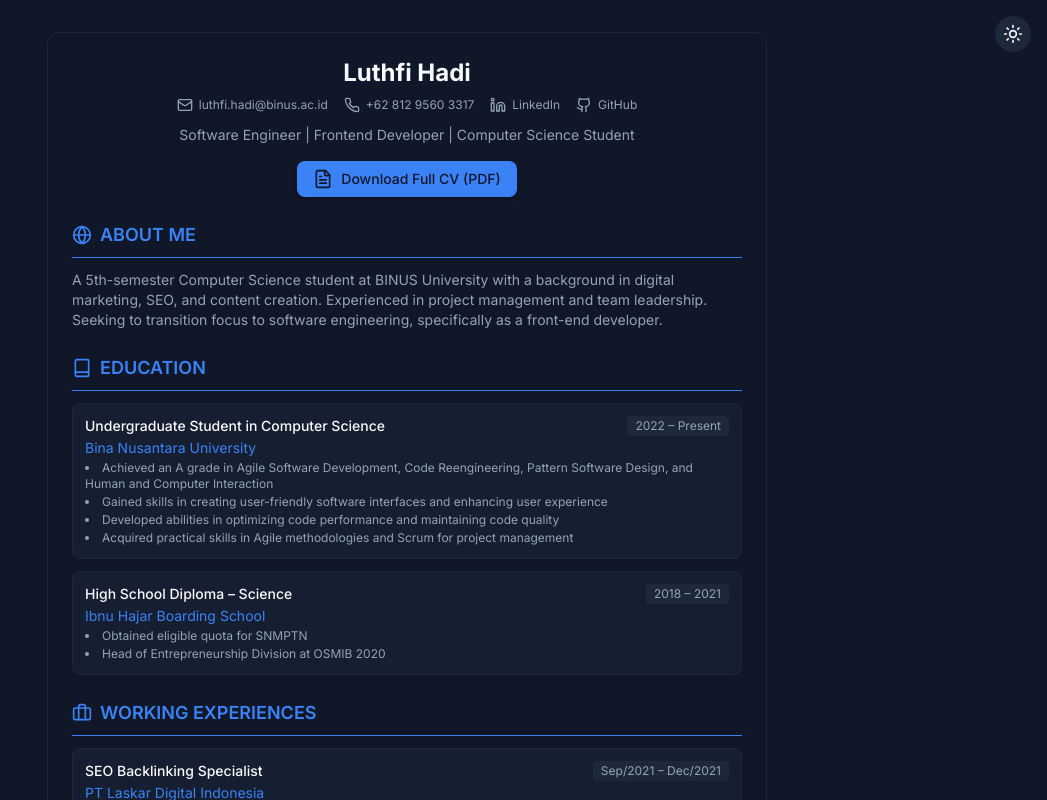
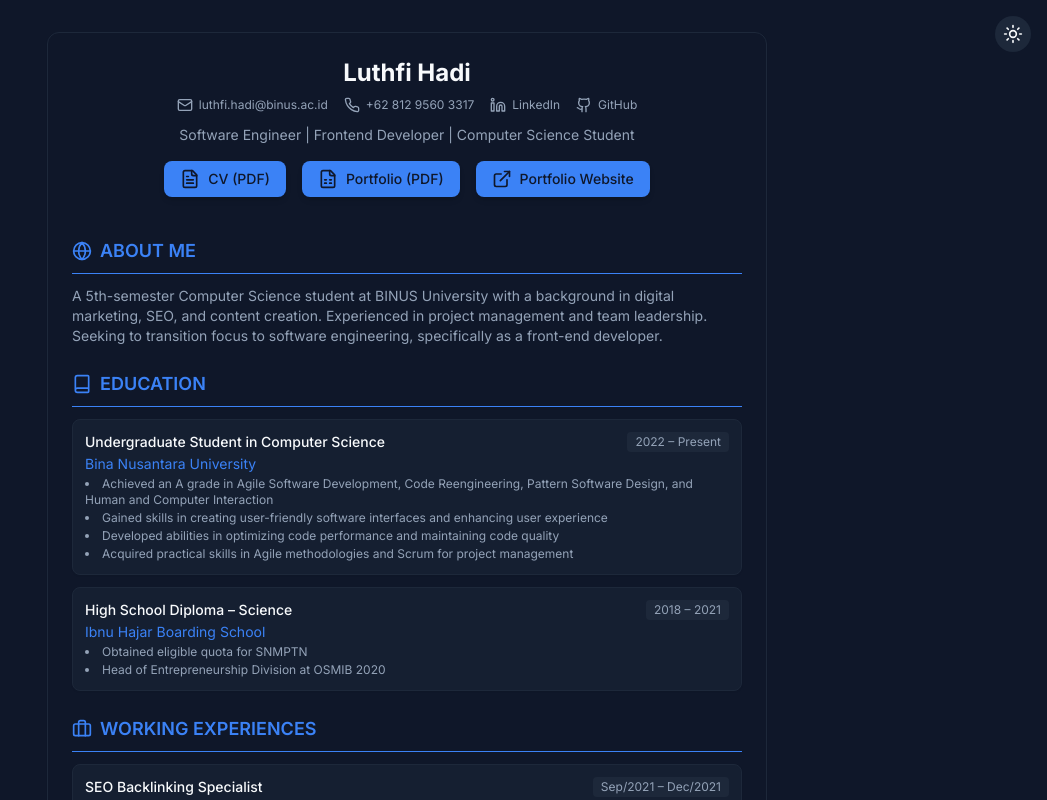
Before and after one commit to luthfidi/Luthfi-CV, a React (Vite) app: page / in a window 1280 px wide. Shown: the top 800 px of the page, without its empty margins (233-1280 px from the left). Built offline with nearby package versions, Linux system fonts and the light colour scheme; the HTML template or start-up script is replaced by a standard one.

Commit message:
update portfolio button

```diff
--- a/src/App.tsx
+++ b/src/App.tsx
@@ -13,6 +13,8 @@ import {
   isWorkContent,
   isOrganizationContent,
 } from "./data/cvData";
+import PortfolioButton from "./components/PortfolioButton";
+import PortfolioFileButton from "./components/PortfolioFileButton";
 
 const App: React.FC = () => {
   const contactInfo = [
@@ -66,8 +68,11 @@ const App: React.FC = () => {
               Software Engineer | Frontend Developer | Computer Science Student
             </p>
 
-            {/* Added CV Download Button */}
+            <div className="flex justify-center gap-4">
             <CVDownloadButton />
+            <PortfolioFileButton />
+            <PortfolioButton />
+            </div>
           </header>
 
           {/* Sections */}
--- a/src/components/CVDownloadButton.tsx
+++ b/src/components/CVDownloadButton.tsx
@@ -3,7 +3,6 @@ import { FileText } from 'lucide-react';
 
 const CVDownloadButton: React.FC = () => {
   const handleDownload = () => {
-    // Buka PDF di tab baru
     window.open('Luthfi-Hadi-CV.pdf', '_blank');
   };
 
@@ -18,7 +17,7 @@ const CVDownloadButton: React.FC = () => {
         focus:ring-2 focus:ring-primary/50"
       >
         <FileText className="w-5 h-5" />
-        <span className="font-medium text-sm">Download Full CV (PDF)</span>
+        <span className="font-medium text-sm">CV (PDF)</span>
       </button>
     </div>
   );
--- /dev/null
+++ b/src/components/PortfolioButton.tsx
@@ -0,0 +1,26 @@
+import React from 'react';
+import { ExternalLink } from 'lucide-react';
+
+const PortfolioButton: React.FC = () => {
+  const handleOpenPortfolio = () => {
+    window.open('https://luthfidi.github.io/Luthfi-Portfolio-Website/index-en#about', '_blank');
+  };
+
+  return (
+    <div className="flex justify-center mb-4">
+      <button
+        onClick={handleOpenPortfolio}
+        className="flex items-center justify-center gap-2 px-4 py-2
+        bg-primary text-primary-foreground rounded-lg
+        hover:bg-primary/90 transition-colors
+        shadow-md hover:shadow-lg focus:outline-none
+        focus:ring-2 focus:ring-primary/50"
+      >
+        <ExternalLink className="w-5 h-5" />
+        <span className="font-medium text-sm">Portfolio Website</span>
+      </button>
+    </div>
+  );
+};
+
+export default PortfolioButton;
--- /dev/null
+++ b/src/components/PortfolioFileButton.tsx
@@ -0,0 +1,26 @@
+import React from 'react';
+import { FileSpreadsheet } from 'lucide-react';
+
+const PortfolioFileButton: React.FC = () => {
+  const handleDownload = () => {
+    window.open('Luthfi-Hadi-Portfolio.pdf', '_blank');
+  };
+
+  return (
+    <div className="flex justify-center mb-4">
+      <button
+        onClick={handleDownload}
+        className="flex items-center justify-center gap-2 px-4 py-2
+        bg-primary text-primary-foreground rounded-lg
+        hover:bg-primary/90 transition-colors
+        shadow-md hover:shadow-lg focus:outline-none
+        focus:ring-2 focus:ring-primary/50"
+      >
+        <FileSpreadsheet className="w-5 h-5" />
+        <span className="font-medium text-sm">Portfolio (PDF)</span>
+      </button>
+    </div>
+  );
+};
+
+export default PortfolioFileButton;
```
Also changed, not shown: 1 other file (tests, documents, lock files or other folders).
